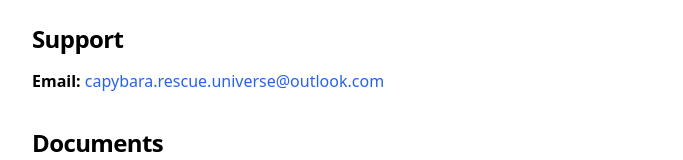
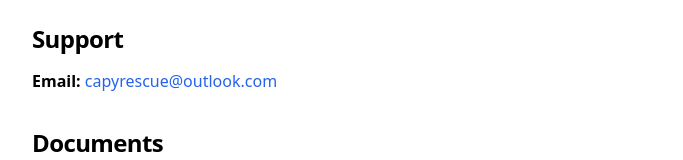
Before and after one commit to lukebillings/capyrescue, a plain HTML site: page docs/index.html in a window 1280 px wide. Shown: the part 394-554 px from the top of the page, without its empty margins (248-931 px from the left). Drawn offline with nearby package versions, Linux system fonts and the light colour scheme.

Commit message:
Update support email address in index.html

```diff
--- a/docs/index.html
+++ b/docs/index.html
@@ -61,8 +61,8 @@
           <h2 class="text-2xl font-bold tracking-tight">Support</h2>
           <p class="mt-3 text-base leading-7">
             <span class="font-semibold">Email:</span>
-            <a class="text-blue-600 hover:underline" href="mailto:capybara.rescue.universe@outlook.com"
-              >capybara.rescue.universe@outlook.com</a
+            <a class="text-blue-600 hover:underline" href="mailto:capyrescue@outlook.com"
+              >capyrescue@outlook.com</a
             >
           </p>
         </div>
```
